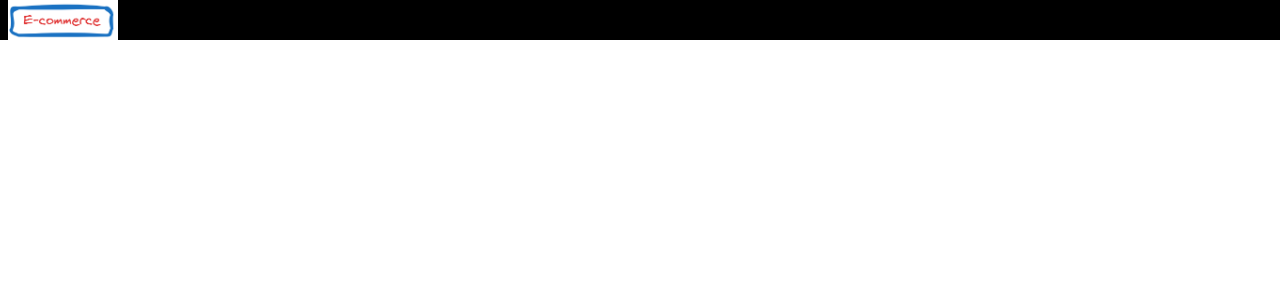
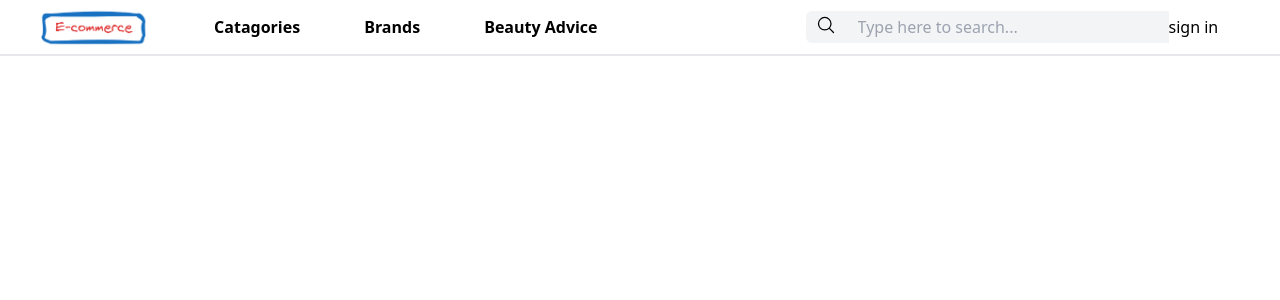
Before and after one commit to Vansh1379/shoppr, a React (Vite) app in the folder Frontend-2/: page /home in a window 1280 px wide. Shown: the top 300 px of the page. Built offline with nearby package versions, Linux system fonts and the light colour scheme.

Commit message:
frontend-2

```diff
--- a/Frontend-2/src/components/Navbar.tsx
+++ b/Frontend-2/src/components/Navbar.tsx
@@ -2,13 +2,28 @@ import ECom from "../assets/Ecom.png"
 
 export const Navbar = () => {
     return (
-        <div className="bg-black">
+        <div className="border-b-2 flex items-center h-14 ">
+            <div className="flex items-center ml-10">
+                <div>
+                    <img src={ECom} alt="E-commerce" className='h-10 w-13 ' />
+                </div>
+                <div className="flex pl-8">
+                    <div className="text-base text-black font-semibold  m-0 p-8 hover:text-pink-500">Catagories</div>
+                    <div className="text-base text-black font-semibold  m-0 p-8 hover:text-pink-500">Brands</div>
+                    <div className="text-base text-black font-semibold  m-0 p-8 hover:text-pink-500">Beauty Advice</div>
+                </div>
+                <div className="flex bg-gray-100  pl-2  rounded-md ml-44">
+                    <svg xmlns="http://www.w3.org/2000/svg" fill="none" viewBox="0 0 24 24" stroke-width="1.5" stroke="currentColor" className="size-6 pt-1 mr-2 border-non hover:text-pink-700">
+                        <path stroke-linecap="round" stroke-linejoin="round" d="m21 21-5.197-5.197m0 0A7.5 7.5 0 1 0 5.196 5.196a7.5 7.5 0 0 0 10.607 10.607Z" />
+                    </svg>
+                    <input type="search" id="search" name="search" placeholder="Type here to search..." className="bg-gray-100 pl-3 pr-20 py-1 border-none hover:bg-gray-200" />
+                </div>
+            </div>
             <div>
                 <div>
-                    <img src={ECom} alt="E-commerce" className='h-10 w-15 ml-2' />
+                    <button className="bg-pink">sign in</button>
                 </div>
             </div>
-            <div></div>
         </div>
     )
 }
```
